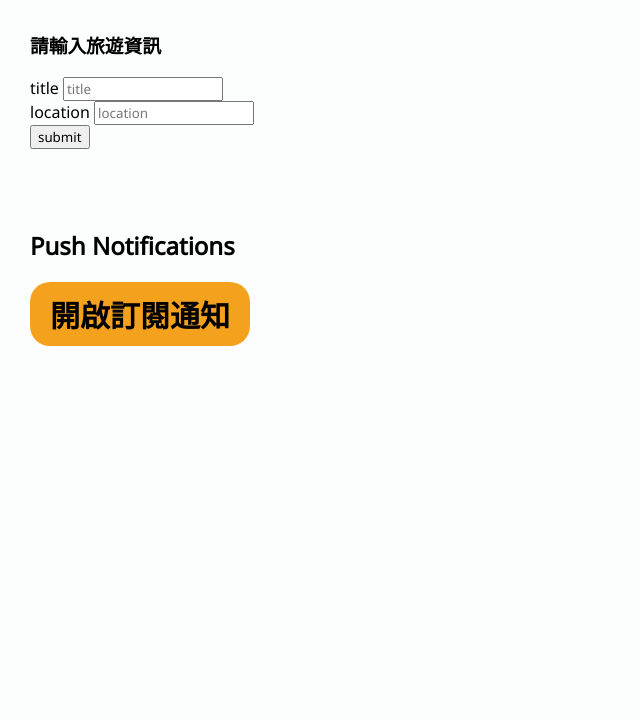
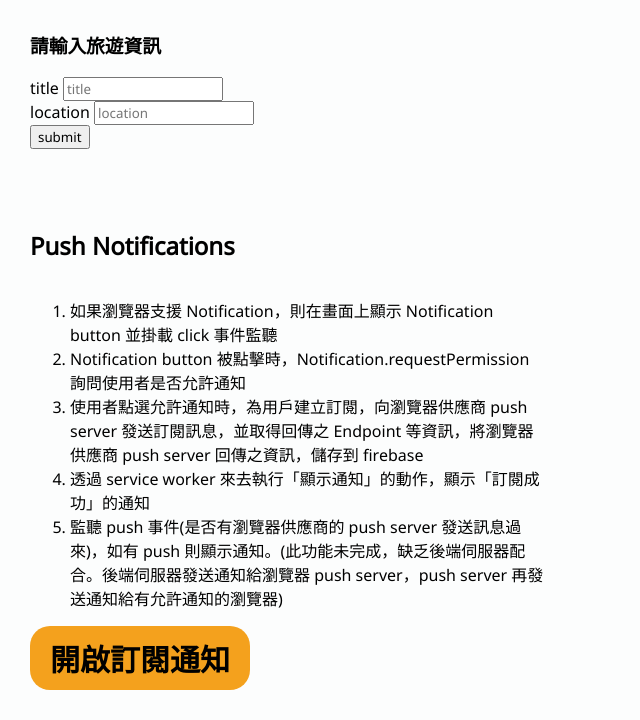
Before and after one commit to yc62897441/try_pwa_html, a website: page index.html in a window 1280 px wide. Shown: the part 1719-2439 px from the top of the page, without its empty margins (0-640 px from the left). Before the commit the page ends 2095 px from the top, so only its background shows below. Drawn offline with nearby package versions, Linux system fonts and the light colour scheme; no server answers.

Commit message:
在頁面上新增 Push Notifications 的說明

```diff
--- a/index.html
+++ b/index.html
@@ -126,6 +126,27 @@
 
         <section>
             <h1>Push Notifications</h1>
+            <ol>
+                <li>
+                    如果瀏覽器支援 Notification，則在畫面上顯示 Notification button 並掛載 click
+                    事件監聽
+                </li>
+                <li>
+                    Notification button 被點擊時，Notification.requestPermission
+                    詢問使用者是否允許通知
+                </li>
+                <li>
+                    使用者點選允許通知時，為用戶建立訂閱，向瀏覽器供應商 push server
+                    發送訂閱訊息，並取得回傳之 Endpoint 等資訊，將瀏覽器供應商 push server
+                    回傳之資訊，儲存到 firebase
+                </li>
+                <li>透過 service worker 來去執行「顯示通知」的動作，顯示「訂閱成功」的通知</li>
+                <li>
+                    監聽 push 事件(是否有瀏覽器供應商的 push server 發送訊息過來)，如有 push
+                    則顯示通知。(此功能未完成，缺乏後端伺服器配合。後端伺服器發送通知給瀏覽器 push
+                    server，push server 再發送通知給有允許通知的瀏覽器)
+                </li>
+            </ol>
             <button class="enable-notifications">開啟訂閱通知</button>
         </section>
 
```
